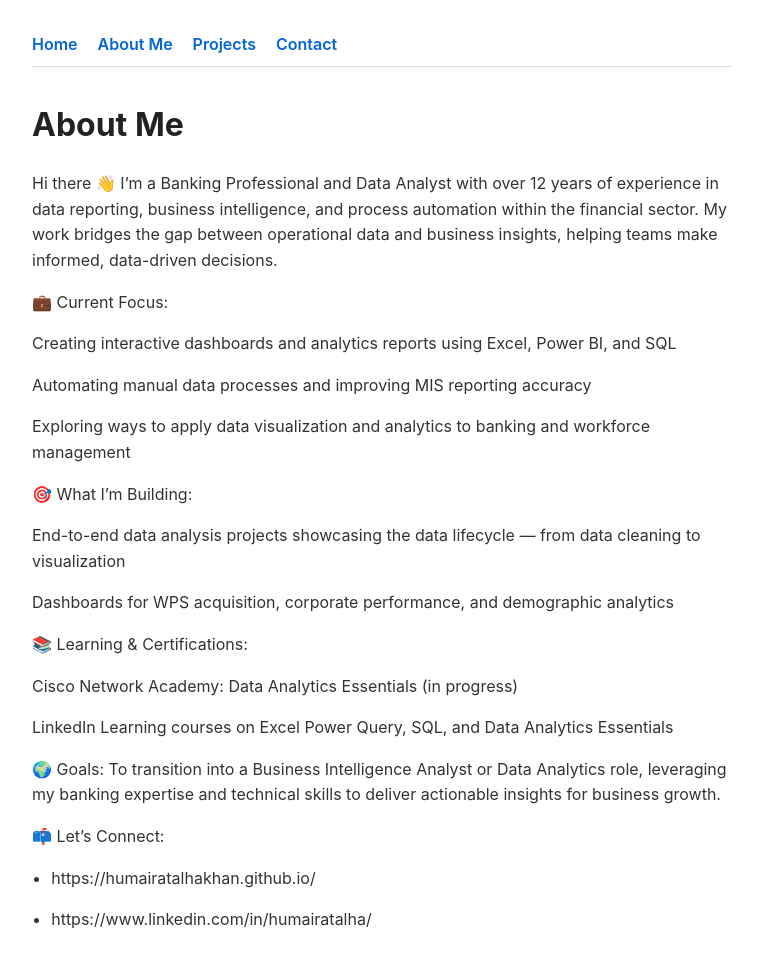
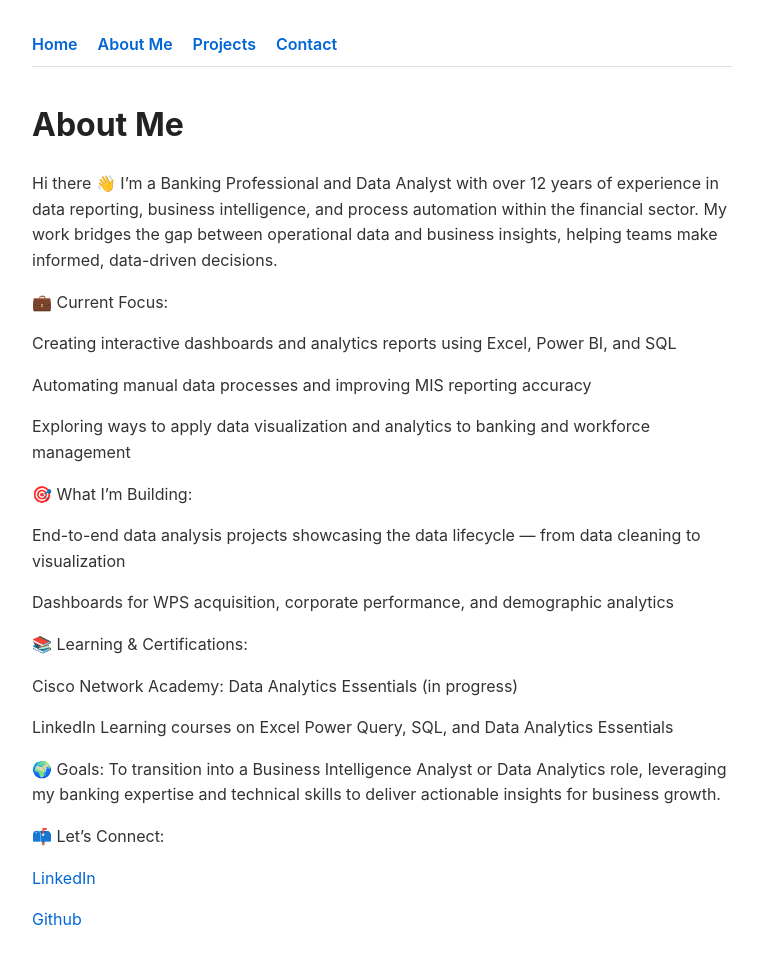
Before and after one commit to humairatalhakhan/humairatalhakhan, a Jekyll site: the page built from about.md, in a window 1280 px wide. Shown: the whole page, without its empty margins (258-1021 px from the left). Built offline with Jekyll 4.4.1, drawn with Linux system fonts in a browser that asks for light colours; part of the change alters nothing that is shown.

Commit message:
Update about.md

```diff
--- a/about.md
+++ b/about.md
@@ -33,6 +33,6 @@ To transition into a Business Intelligence Analyst or Data Analytics role, lever
 
 📫 Let’s Connect:
 
-* https://humairatalhakhan.github.io/
+[LinkedIn](https://www.linkedin.com/in/humairatalha/)
 
-* https://www.linkedin.com/in/humairatalha/
+[Github](https://humairatalhakhan.github.io/)
```
